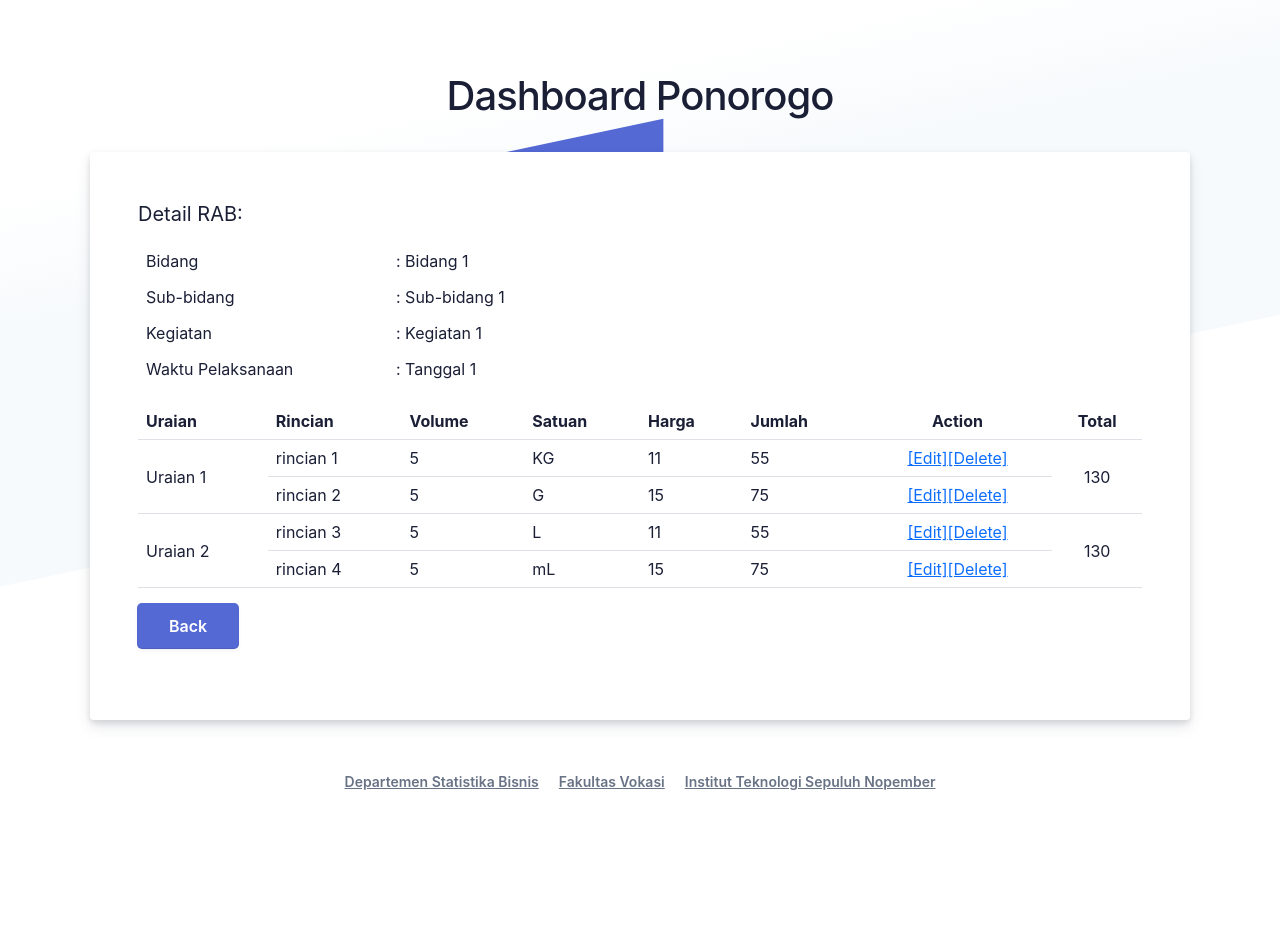
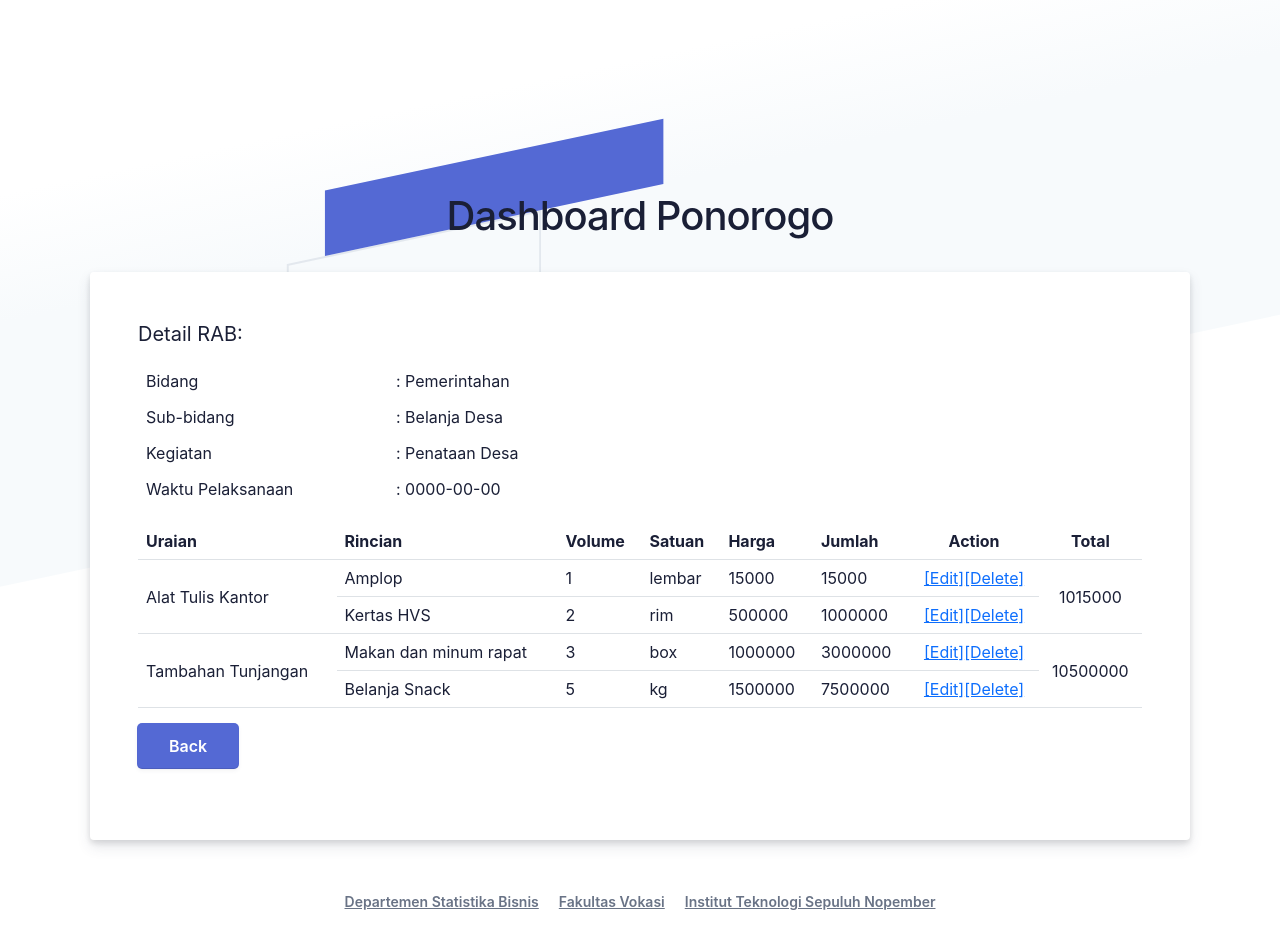
Before and after one commit to Amru052/Dashboard-Ponorogo, a PHP site: page /detail.php?id=111 in a window 1280 px wide. Before the commit the page ends 790 px from the top, so only its background shows below. Run offline with PHP 8.4, Linux system fonts and the light colour scheme; data comes from the database, SQL or seed files in the repository; some libraries are stand-ins or nearby versions.

Commit message:
revisi menyimpan data sql kedalam format array

```diff
--- a/detail.php
+++ b/detail.php
@@ -6,22 +6,67 @@
   <link href="https://cdn.jsdelivr.net/npm/bootstrap@5.2.3/dist/css/bootstrap.min.css" rel="stylesheet" integrity="sha384-rbsA2VBKQhggwzxH7pPCaAqO46MgnOM80zW1RWuH61DGLwZJEdK2Kadq2F9CUG65" crossorigin="anonymous">
 </head>
 <?php
-$data3 = array("nama_bidang"=>"Bidang 1",
-            "nama_sub"=>"Sub-bidang 1",
-            "nama_keg"=>"Kegiatan 1",
-            "tanggal"=>"Tanggal 1",
-            "data_uraian"=>[array("nama_uraian"=>"Uraian 1",
-                                  "data_rincian"=>[array("nama_rincian"=>"rincian 1","harga"=>11,"volume"=>5,"satuan"=>"KG"),
-                                                   array("nama_rincian"=>"rincian 2","harga"=>15,"volume"=>5,"satuan"=>"G")
-                                                   ]
-                                  ),
-                            array("nama_uraian"=>"Uraian 2",
-                                  "data_rincian"=>[array("nama_rincian"=>"rincian 3","harga"=>11,"volume"=>5,"satuan"=>"L"),
-                                                   array("nama_rincian"=>"rincian 4","harga"=>15,"volume"=>5,"satuan"=>"mL")
-                                                   ]
-                                 )
-                            ]
-            );
+$idd = $_REQUEST['id'];
+include 'db.php';
+
+$sql = "SELECT
+            bidang.nama_bidang, subbidang.nama_sub,subbidang.id_sub,
+            kegiatan.id_kegiatan, kegiatan.nama_kegiatan, kegiatan.tanggal,
+            uraian.id_uraian,uraian.nama_uraian,
+            rincian.id_rincian, rincian.nama_rincian, rincian.volume, rincian.harga, rincian.satuan
+        FROM bidang
+        JOIN subbidang ON bidang.id_bidang = subbidang.id_bidang
+        JOIN kegiatan ON subbidang.id_sub = kegiatan.id_sub
+        JOIN uraian ON kegiatan.id_kegiatan = uraian.id_kegiatan
+        JOIN rincian ON uraian.id_uraian = rincian.id_uraian
+        WHERE kegiatan.id_kegiatan = $idd;
+";
+$result = $conn->query($sql);
+
+
+
+if ($result->num_rows > 0) {
+    $data_uraian = array();
+    while($row = $result->fetch_assoc()) {
+      $nama_bidang = $row['nama_bidang'];
+      $nama_sub = $row['nama_sub'];
+      $id_kegiatan = $row['id_kegiatan'];
+      $nama_kegiatan = $row['nama_kegiatan'];
+      $tanggal=$row['tanggal'];
+      $id_uraian=$row['id_uraian'];
+      $id_sub = $row['id_sub'];
+
+      $nama_uraian = $row['nama_uraian'];
+      $id_rincian = $row['id_rincian'];
+      $nama_rincian = $row['nama_rincian'];
+      $volume = $row['volume'];
+      $harga=$row['harga'];
+      $satuan=$row['satuan'];
+
+      $uraian_exists = false;
+      foreach ($data_uraian as &$item) {
+        if ($item['nama_uraian'] == $nama_uraian) {
+          $uraian_exists = true;
+          $item['data_rincian'][] = array('id_rincian' => $id_rincian, 'nama_rincian' => $nama_rincian,'harga'=>$harga,'volume'=>$volume,'satuan'=>$satuan);
+          break;
+        }
+      }
+
+      if (!$uraian_exists) {
+        $data_uraian[] = array('nama_uraian' => $nama_uraian, 'data_rincian' => array(array('id_rincian' => $id_rincian, 'nama_rincian' => $nama_rincian,'harga'=>$harga,'volume'=>$volume,'satuan'=>$satuan)));
+      }
+    }
+    $data3 = array(
+        "nama_bidang"=>$nama_bidang,
+        "nama_sub"=>$nama_sub,
+        "nama_keg"=>$nama_kegiatan,
+        "tanggal"=>$tanggal,
+        "id_keg"=>$idd,
+        "data_uraian"=>$data_uraian);
+    print_r($data3);
+  } else {
+    echo "0 results";
+  };
 ?>
 <body>
   <div class="login-root">
@@ -137,7 +182,7 @@ $data3 = array("nama_bidang"=>"Bidang 1",
                     ?>
                     </table>
                 <div class="field padding-bottom--24" style="width: 100px;">
-                  <input class="btn btn-primary" type="submit" name="Back" value="Back" onclick="parent.location='table2.php'">
+                <input class="btn btn-primary" type="submit" name="Back" value="Back" onclick="window.location.href='table2.php?id=<?php echo $id_sub; ?>'">
                 </div>
             </div>
           </div>
--- a/table1.php
+++ b/table1.php
@@ -106,7 +106,7 @@ if ($result->num_rows > 0) {
                               echo "<td style = 'vertical-align: middle' rowspan=$temp2 scope='row'>" . $bidang['nama_bidang'] . "</td>";
                               echo "<td scope='row'>" . $sub['nama_sub'] . "</td>";
                               echo "<td scope='row'>" . $sub['dana'] . "</td>";
-                              echo "<td scope='row'><a href='table2.php?id={$sub['nama_sub']}'>[Detail]</a></td>";
+                              echo "<td scope='row'><a href='table2.php?id={$sub['id_sub']}'>[Detail]</a></td>";
                               echo "<td style = 'vertical-align: middle' rowspan=$temp2 scope='row'>" . $total . "</td>";
                             echo "</tr>";
                             $temp1 = $temp1+1;
@@ -114,7 +114,7 @@ if ($result->num_rows > 0) {
                               echo "<tr>";
                                 echo "<td scope='row'>" . $sub['nama_sub'] . "</td>";
                                 echo "<td scope='row'>" . $sub['dana'] . "</td>";
-                                echo "<td scope='row'><a href='table2.php?id={$sub['nama_sub']}'>[Detail]</a></td>";
+                                echo "<td scope='row'><a href='table2.php?id={$sub['id_sub']}'>[Detail]</a></td>";
                               echo "</tr>";
                           }
                         };
```
Also changed, not shown: table2.php (+34 -7 lines).
